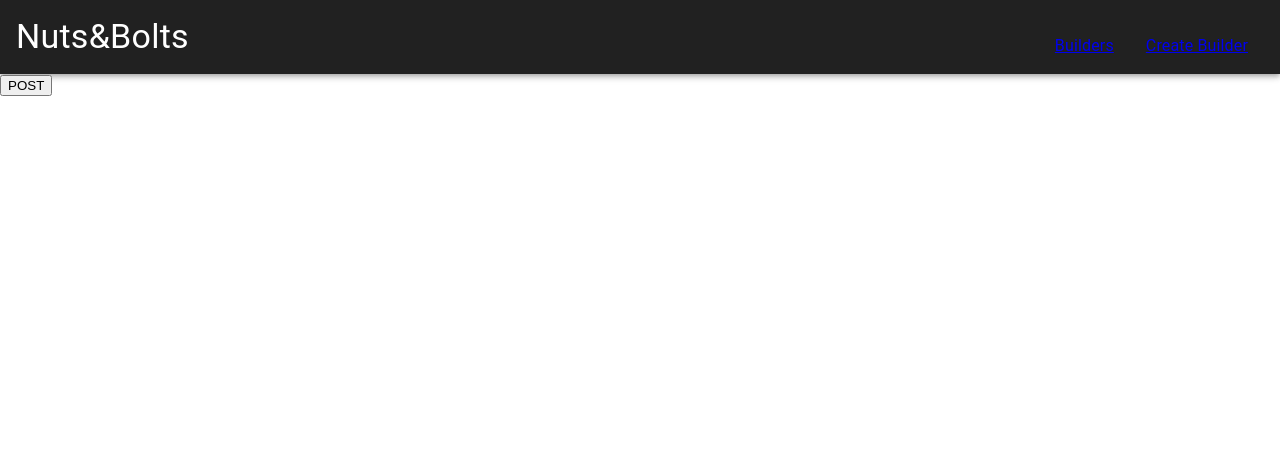
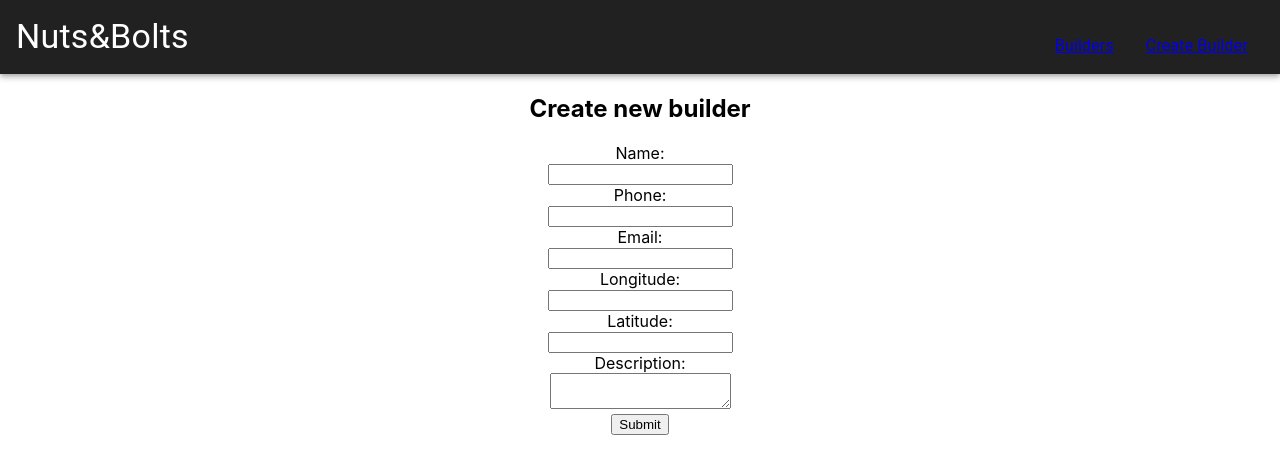
Before and after one commit to MaximPVladimirovich/maxim_sample_project, a React (Create React App) app in the folder client/: page /newbuilder in a window 1280 px wide. Shown: the top 474 px of the page. Built offline with nearby package versions, Linux system fonts and the light colour scheme.

Commit message:
create new builder functionality

```diff
--- a/client/src/components/NewBuilder.js
+++ b/client/src/components/NewBuilder.js
@@ -1,18 +1,45 @@
 import { useEffect, useState } from "react"
 
 export default function NewBuilder() {
-    const [builders, setBuilders] = useState([]);
+    const [name, setName] = useState('');
+    const [phone, setPhone] = useState('');
+    const [email, setEmail] = useState('');
+    const [builder, setBuilder] = useState({
+        createdAt: new Date(),
+        name: "",
+        phone: "",
+        email: "",
+        coordinates: {
+            lon: "",
+            lat: ""
+        },
+        description: ""
+    });
 
-    const jsonData = { name: 'Hello ' }
-    function handleClick() {
+    const handleChange = (e) => {
+        setBuilder({ ...builder, [e.target.name]: e.target.value })
+    }
+    const handleCoordinateshange = (e) => {
+        setBuilder({ ...builder, coordinates: { ...builder.coordinates, [e.target.name]: e.target.value } })
+    }
+    // const handleLatChange = (e) => {
+    //     setAddress({ ...address, coordinates: { ...address.coordinates, lat: e.target.value } })
+    // }
+    // const handleDescriptionChange = (e) => {
+    //     setAddress({ ...address, description: e.target.value })
+    // }
+    // below function will be called when user
+    // click on submit button .
+    const handleSubmit = (e) => {
+        e.preventDefault();
+        sendData()
+    }
+
+    function sendData() {
         const payload = JSON.stringify({
-            createdAt: '2021-04-27T11:42:32.425Z',
-            name: 'NEW BUILDER',
-            phone: '(850) 698-7686',
-            email: 'Blair_Parker@gmail.com',
-            address: [Object],
-            id: '19'
+            builder
         })
+        console.log(builder)
 
         const headers = new Headers({
             'Content-Type': 'application/json',
@@ -21,15 +48,41 @@ export default function NewBuilder() {
 
         // Send data to the backend via POST
         fetch('http://localhost:3001', {  // Enter your IP address here
-
             method: 'POST',
             headers: headers,
             body: payload
         })
     }
     return (
-        <>
-            <button onClick={() => handleClick()}>POST</button>
-        </>
-    )
+        <div className="App">
+            <form onSubmit={(e) => { handleSubmit(e) }}>
+                <h2> Create new builder</h2>
+                <label >
+                    Name:
+                </label><br />
+                <input type="text" name="name" value={builder.name} required onChange={(e) => { handleChange(e) }} /><br />
+                <label >
+                    Phone:
+                </label><br />
+                <input type="tel" name="phone" value={builder.phone} required onChange={(e) => { handleChange(e) }} /><br />
+                <label>
+                    Email:
+                </label><br />
+                <input type="email" name="email" value={builder.email} required onChange={(e) => { handleChange(e) }} /><br />
+                <label>
+                    Longitude:
+                </label><br />
+                <input type="number" name="lon" value={builder.coordinates.lon} required onChange={(e) => { handleCoordinateshange(e) }} /><br />
+                <label>
+                    Latitude:
+                </label><br />
+                <input type="number" name="lat" value={builder.coordinates.lat} required onChange={(e) => { handleCoordinateshange(e) }} /><br />
+                <label>
+                    Description:
+                </label><br />
+                <textarea type="text" name="description" value={builder.description} required onChange={(e) => { handleChange(e) }} /><br />
+                <input type="submit" value="Submit" />
+            </form>
+        </div>
+    );
 }
```
Also changed, not shown: 2 other files (tests, documents, lock files or other folders).
